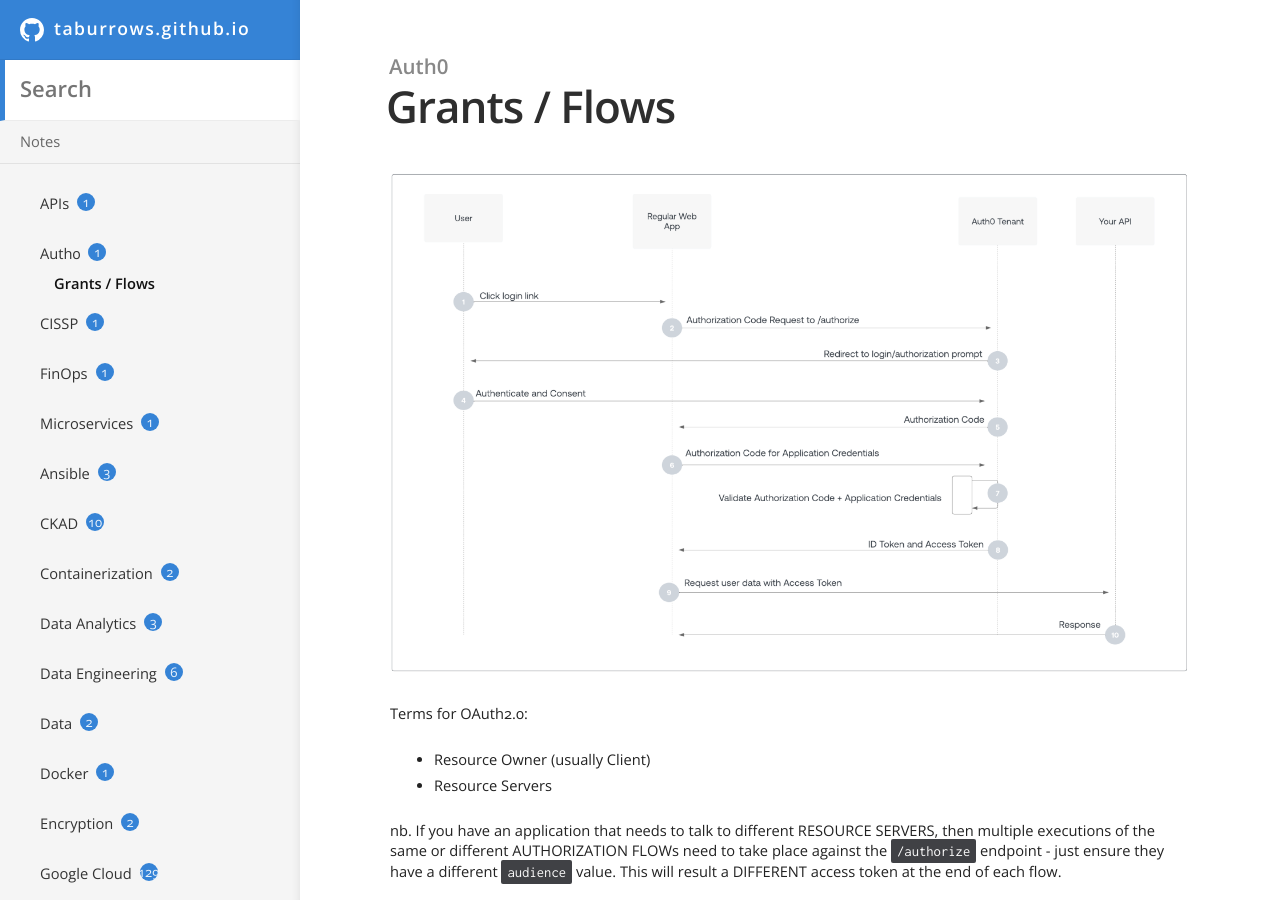
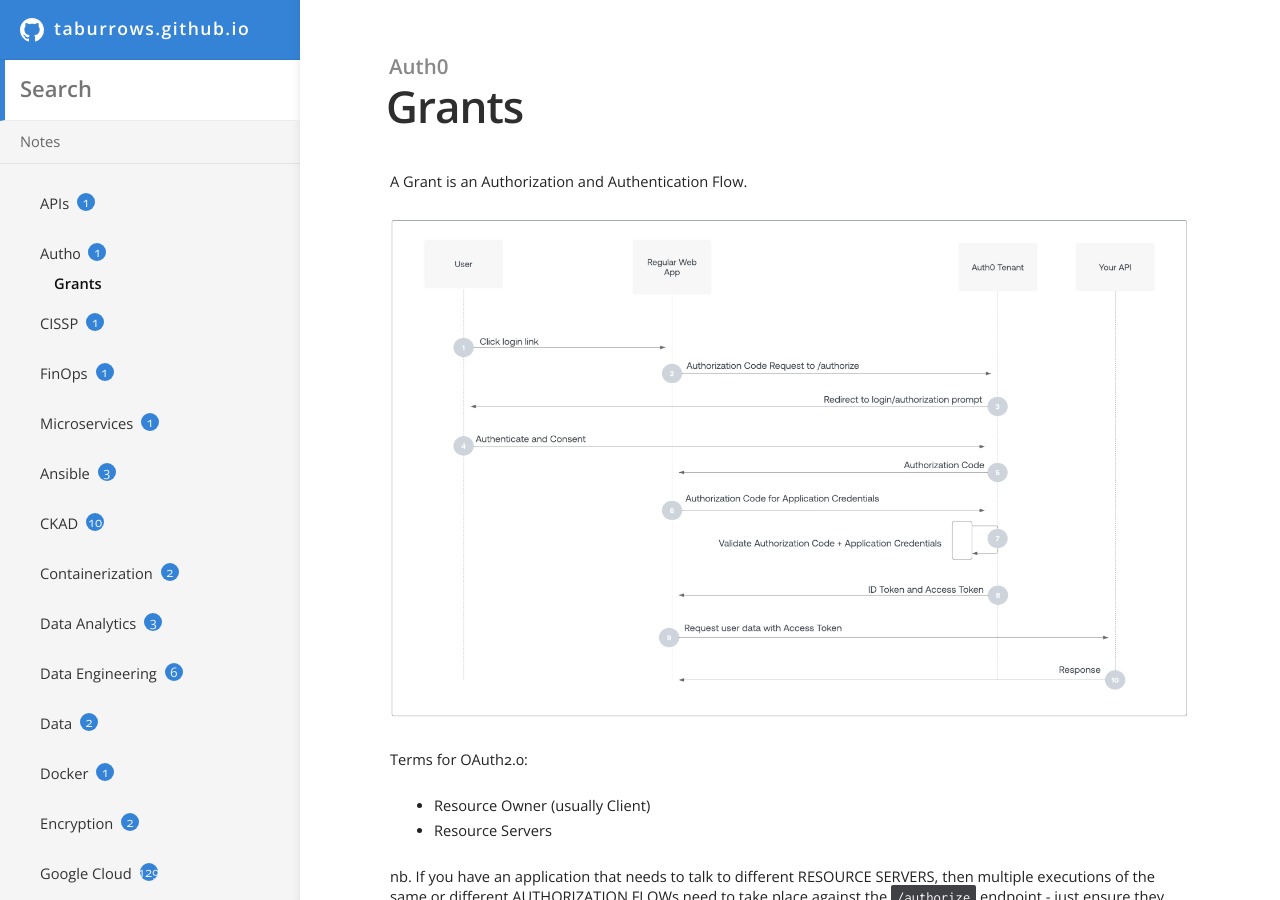
Before and after one commit to TABurrows/taburrows.github.io, a Jekyll site: the page built from _docs/Auth0/grants.md, in a window 1280 px wide and 900 px high. Built offline with Jekyll 4.4.1, drawn with Linux system fonts in a browser that asks for light colours.

Commit message:
Updated the old girl

```diff
--- a/_docs/Auth0/grants-flows.md
+++ b/_docs/Auth0/grants.md
@@ -1,8 +1,11 @@
 ---
-title: Grants / Flows
+title: Grants
 category: Auth0
 order: 1
 ---
+
+A Grant is an Authorization and Authentication Flow.
+
 
 ![OAuth2.0 - Authorization Code Flow](/images/AUTH0/AUTH-CODE-FLOW.png)
 
```
